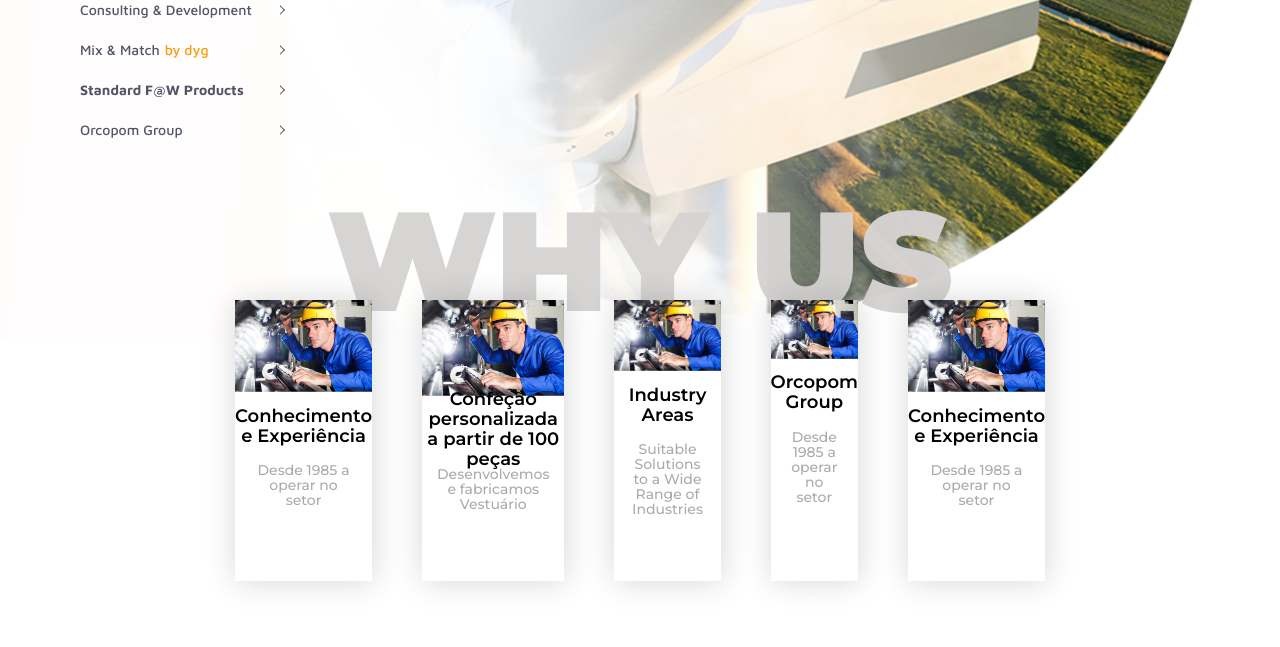
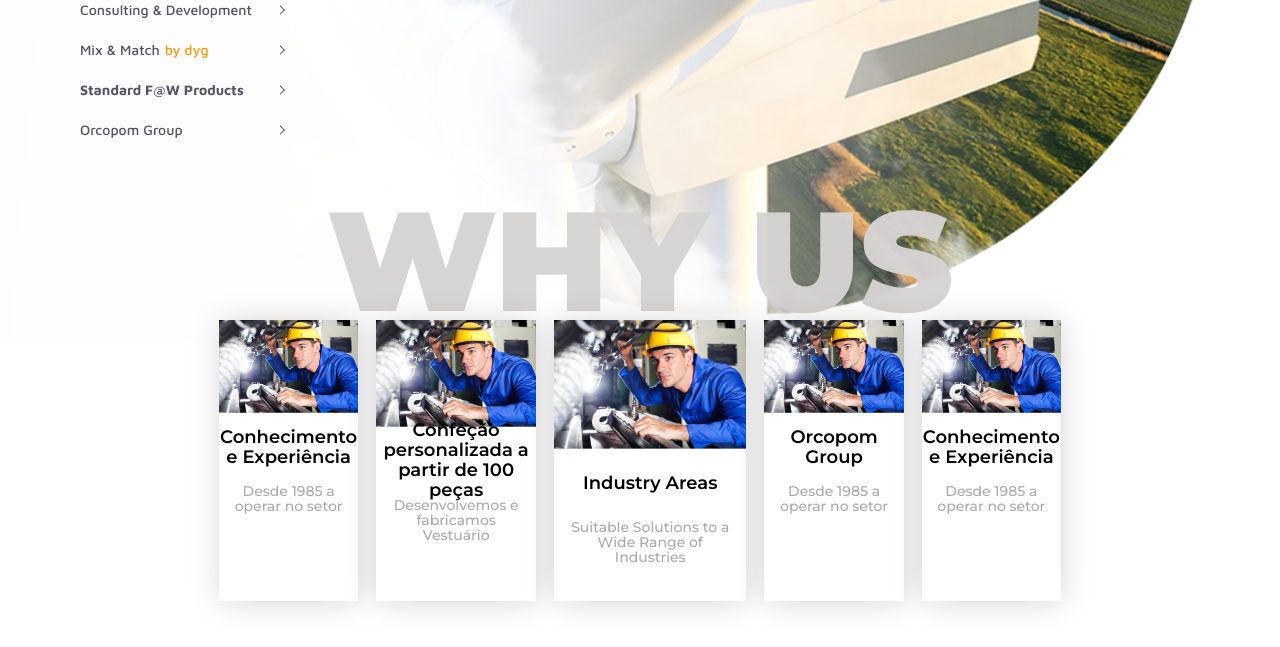
Before and after one commit to babaika717/Programacao, a website: page src/index.html in a window 1280 px wide. Shown: the part 621-1268 px from the top of the page. Drawn offline with nearby package versions, Linux system fonts and the light colour scheme; files that its build step writes are made by us from their sources; files whose address does not match are found by name.

Commit message:
slider fix

```diff
--- a/src/style/partials/why-us-style.scss
+++ b/src/style/partials/why-us-style.scss
@@ -135,9 +135,10 @@
       display: flex;
       max-width: 1150px;
       margin: auto;
-      height: 300px;
+      align-items: center;
+      height: 330px;
       .why-us-slide-block {
-        margin: 0 25px 20px;
+        margin: 10px 9px 20px;
         box-shadow: 1px 1px 30px rgba(0, 0, 0, 0.16);
         background-color: #ffffff;
         max-height: 281px;
```
Also changed, not shown: build/css/main.css, build/css/partials/why-us-style.css.
